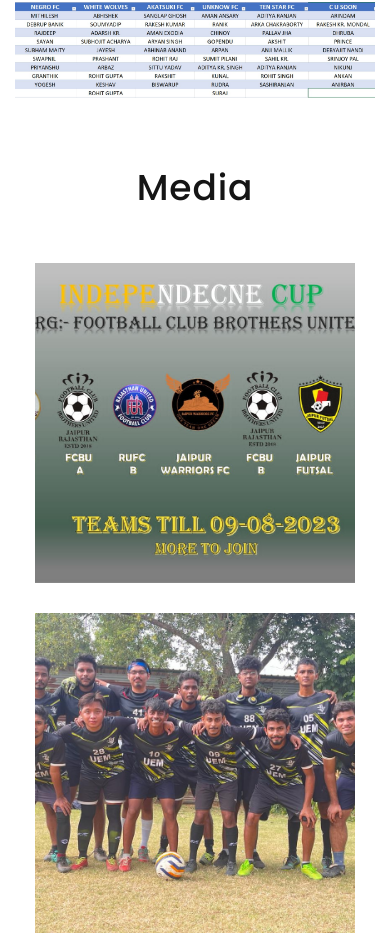
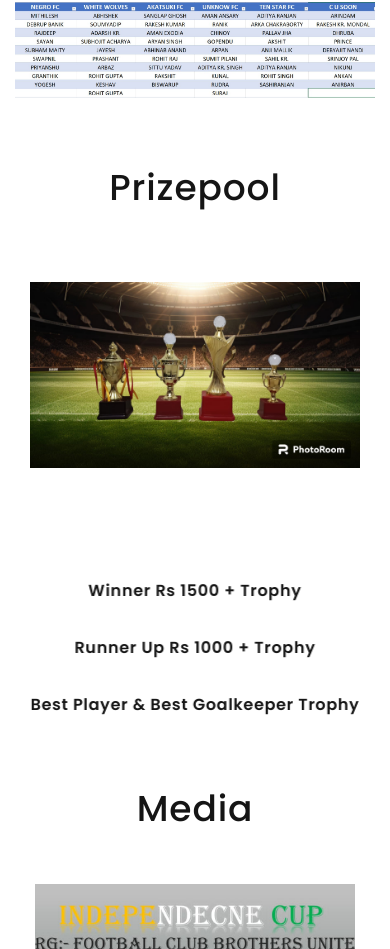
Before and after one commit to techi00/UEMJFT, a plain HTML site: page index.html in a window 390 px wide. Shown: the part 3716-4665 px from the top of the page. Drawn offline with Linux system fonts and the light colour scheme.

Commit message:
Update index.html

```diff
--- a/index.html
+++ b/index.html
@@ -208,7 +208,49 @@
 </div>
             </div>
           </SECTION>
-          <!-- Meet The Team-->
+        <section class="section section-sm section-fluid bg-default text-center" id="media">
+            <div class="container-fluid">
+              <h2 class="wow fadeInLeft">Prizepool</h2>
+              <div class="col-sm-12 col-lg-12 col-xxl-12 isotope-item wow fadeInRight" data-filter="Type 2" data-wow-delay=".2s" style="display:flex;justify-content:center;" >
+<!-- Thumbnail Classic-->
+<article class="thumbnail thumbnail-classic thumbnail-md">
+  <div class="thumbnail-classic-figure"><img src="images/prize.jpg" alt="" style="object-fit:cover;margin:4rem 0;" />
+  </div>
+
+</article>
+</div>
+              <div class="row row-30 isotope" data-isotope-layout="fitRows" data-isotope-group="gallery" data-lightgallery="group" style="justify-content:center;font-size:1rem; font-weight:900;">
+
+                <div class="col-sm-6 col-lg-4 col-xxl-3 isotope-item wow fadeInRight" data-filter="Type 2" data-wow-delay=".2s" style="display:flex;justify-content:center;">
+                  <!-- Thumbnail Classic-->
+                  <article class="thumbnail thumbnail-classic thumbnail-md">
+                    <div class="thumbnail-classic-figure">
+                      Winner Rs 1500 + Trophy
+                    </div>
+
+                  </article>
+                </div>
+                <div class="col-sm-6 col-lg-4 col-xxl-3 isotope-item wow fadeInRight" data-filter="Type 2" data-wow-delay=".2s" style="display:flex;justify-content:center;">
+                  <!-- Thumbnail Classic-->
+                  <article class="thumbnail thumbnail-classic thumbnail-md">
+                    <div class="thumbnail-classic-figure">  Runner Up Rs 1000 + Trophy
+                    </div>
+
+                  </article>
+                </div>
+                <div class="col-sm-6 col-lg-4 col-xxl-3 isotope-item wow fadeInRight" data-filter="Type 2" data-wow-delay=".2s" style="display:flex;justify-content:center;">
+                  <!-- Thumbnail Classic-->
+                  <article class="thumbnail thumbnail-classic thumbnail-md">
+                    <div class="thumbnail-classic-figure"> Best Player & Best Goalkeeper Trophy
+                    </div>
+
+                  </article>
+                </div>
+                </div>
+
+            </div>
+          </section>
+      <!-- Meet The Team-->
           <section class="section section-sm section-fluid bg-default text-center" id="media">
             <div class="container-fluid">
               <h2 class="wow fadeInLeft">Media</h2>
```
